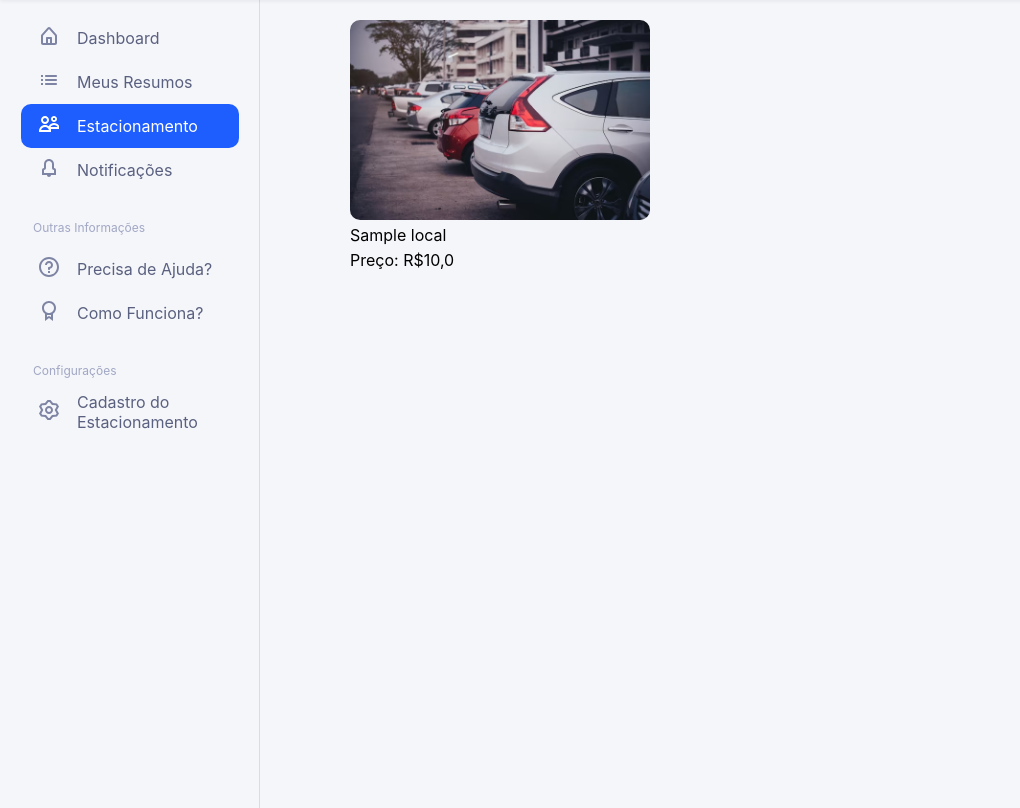
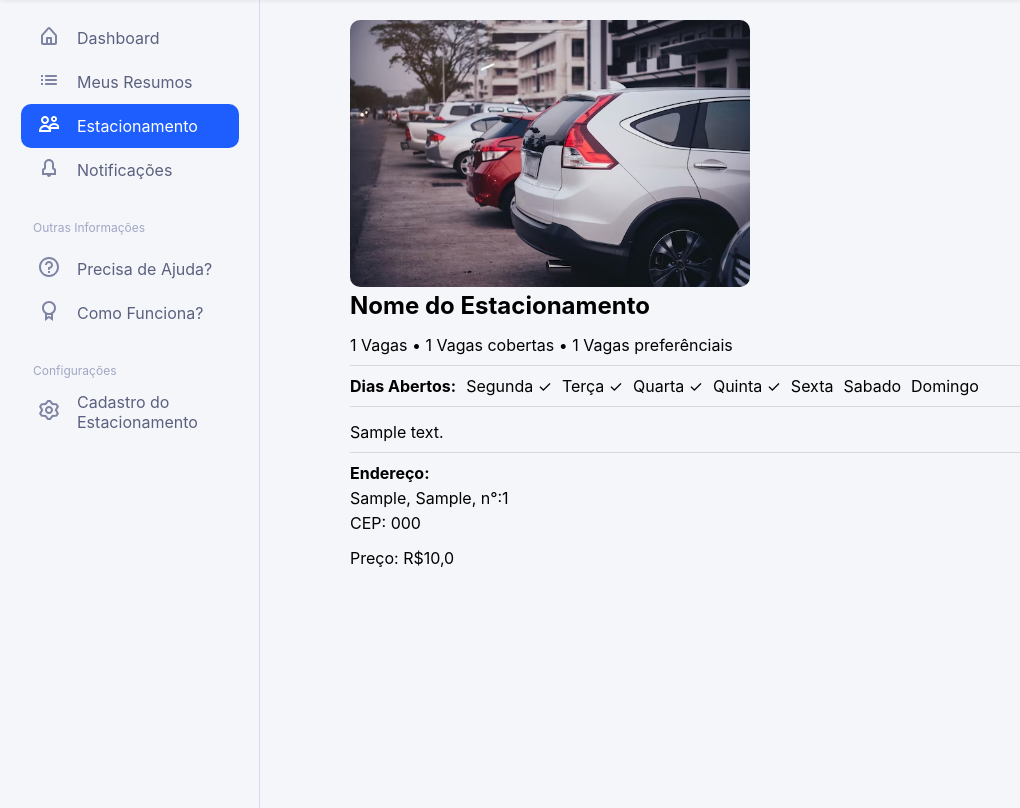
Before and after one commit to incrisvel/parkin, a Django app: template empresas/templates/empresas/estacionamento.html in a window 1280 px wide. Shown: the part 68-876 px from the top of the page, without its empty margins (0-1020 px from the left). Run offline with Django 5.2, Linux system fonts and the light colour scheme; tables that the repository leaves empty hold one stand-in row (values such as "Sample post"); the template is opened without the code that fills it: values that come from a table or form of the project are taken from there, most other values are stand-ins (such as "Sample title", 1, 10 or a date in 2020); parts of the project's set-up code (start-up, migrations or seed data) failed here and were passed over.

Commit message:
estacionamento

```diff
--- a/clientes/templates/clientes/entrar.html
+++ b/clientes/templates/clientes/entrar.html
@@ -26,7 +26,7 @@
           <h1>Cliente</h1>
         </div>
         <div class="login-dir">
-          <form action="{% url 'entrarcliente' %}" method="post">
+          <form action="" method="post">
             {% csrf_token %}
             <div class="login">
               <div class="titulos">
--- a/empresas/static/styles/dashboard.css
+++ b/empresas/static/styles/dashboard.css
@@ -162,6 +162,10 @@
 
     .side-bar .menu-side-bar .summary-icon{
         margin-left: 16px;
+    }
+
+    header nav ul .logo li .logo-img {
+        width: 50px;
     }
 
     .side-bar li .p1 {
--- a/empresas/static/styles/estacionamento.css
+++ b/empresas/static/styles/estacionamento.css
@@ -230,11 +230,50 @@
         margin: 20px 90px 50px 350px;
       }
 
-      div.principal img{
-        width: 300px;
+      div.principal div.imagens img{
+        width: 400px;
         border-radius: 10px;
       }
 
       div.principal p {
         margin-top: 5px;
       }
+
+      div.vagas ul{
+        display: flex;
+      }
+
+      div.vagas ul li{
+        list-style: square;
+        margin-left: 20px;
+      }
+
+      div.vagas ul li:first-child{
+        margin-left: 0;
+      }
+
+      div.aberto{
+        display: flex;
+        flex-direction: row;
+        align-items: center ;
+      }
+
+      div.aberto p{
+        margin-top: 0;
+        margin-left: 10px;
+      }
+
+      div.principal div:first-child{
+        border-top: none;
+        padding: 0px;
+      }
+
+      div.principal div.vagas{
+        border-top: none;
+        padding: 10px 0px
+      }
+
+      div.principal div{
+        border-top: 1px solid rgba(0, 0, 0, 0.123);
+        padding: 10px 0px;
+      }
--- a/empresas/templates/empresas/dashboard.html
+++ b/empresas/templates/empresas/dashboard.html
@@ -15,7 +15,7 @@
                 <div class="logo">
                     <li>
                         <a href="/empresas/dashboard">
-                            <img src="{% static 'assets/img/logo2.png' %}" alt="Icone da Logo" class="logo-img">
+                            <img src="{% static 'assets/img/logo2.png' %}" style='width:50px' alt="Icone da Logo" class="logo-img">
                         </a>
                     </li>
                     <li>
--- a/empresas/templates/empresas/estacionamento.html
+++ b/empresas/templates/empresas/estacionamento.html
@@ -156,12 +156,51 @@
             </ul>
         </nav>
     </div>
-    {% for local in locais%}
-    <div class='principal'>
-        <img src="{% static 'img/imagemale2.jpg' %}">
-        <p>{{enderco.local}}</p>
-        <p>Preço: R${{local.valor}}</p>
-    </div>
-    {%endfor%}
+    <main>
+        {% for local in locais%}
+        <div class='principal'>
+            <div class='imagens'>
+                <img src="{% static 'assets/img/imagemale2.jpg' %}">
+            </div>
+            <h2>Nome do Estacionamento</h2>
+            <div class='vagas'>
+                <p>{{local.vagas_disp}} Vagas • {{local.vagas_cob}} Vagas cobertas • {{local.vagas_pref}} Vagas preferênciais</p>
+            </div>
+            <div class='aberto'>
+                <h4>Dias Abertos:</h4>
+                {%if local.segunda == 1%}
+                <p>Segunda ✓</p>
+                {%endif%}
+                {%if local.terca == 1%}
+                <p>Terça ✓</p>
+                {%endif%}
+                {%if local.quarta == 1%}
+                <p>Quarta ✓</p>
+                {%endif%}
+                {%if local.quinta == 1%}
+                <p>Quinta ✓</p>
+                {%endif%}
+                {%if local.sexta == 1%}
+                <p>Sexta</p>
+                {%endif%}
+                {%if local.sabado == 1%}
+                <p>Sabado</p>
+                {%endif%}
+                {%if local.domingo == 1%}
+                <p>Domingo</p>
+                {%endif%}
+            </div>
+            <div class='descricao'>
+                <p>{{local.descricao}}</p>
+            </div>
+            <div class='endereco'>
+                <h4>Endereço:</h4>
+                <p>{{endereco.local}}, {{endereco.bairro}}, n°:{{endereco.numero}}</p>
+                <p>CEP: {{endereco.cep}}</p>
+            </div>
+            <p>Preço: R${{local.valor}}</p>
+        </div>
+        {%endfor%}
+    </main>
 </body>
 </html>
```
Also changed, not shown: clientes/templates/clientes/cadascliente.html (+3 -11 lines), empresas/forms.py (+5 -23 lines), empresas/templates/empresas/cadasempresa.html (+6 -12 lines), empresas/views.py (+8 -8 lines), empresas/static/assets/img/imagemale2.jpg (renamed from main/static/assets/img/imagemale2.jpg).
